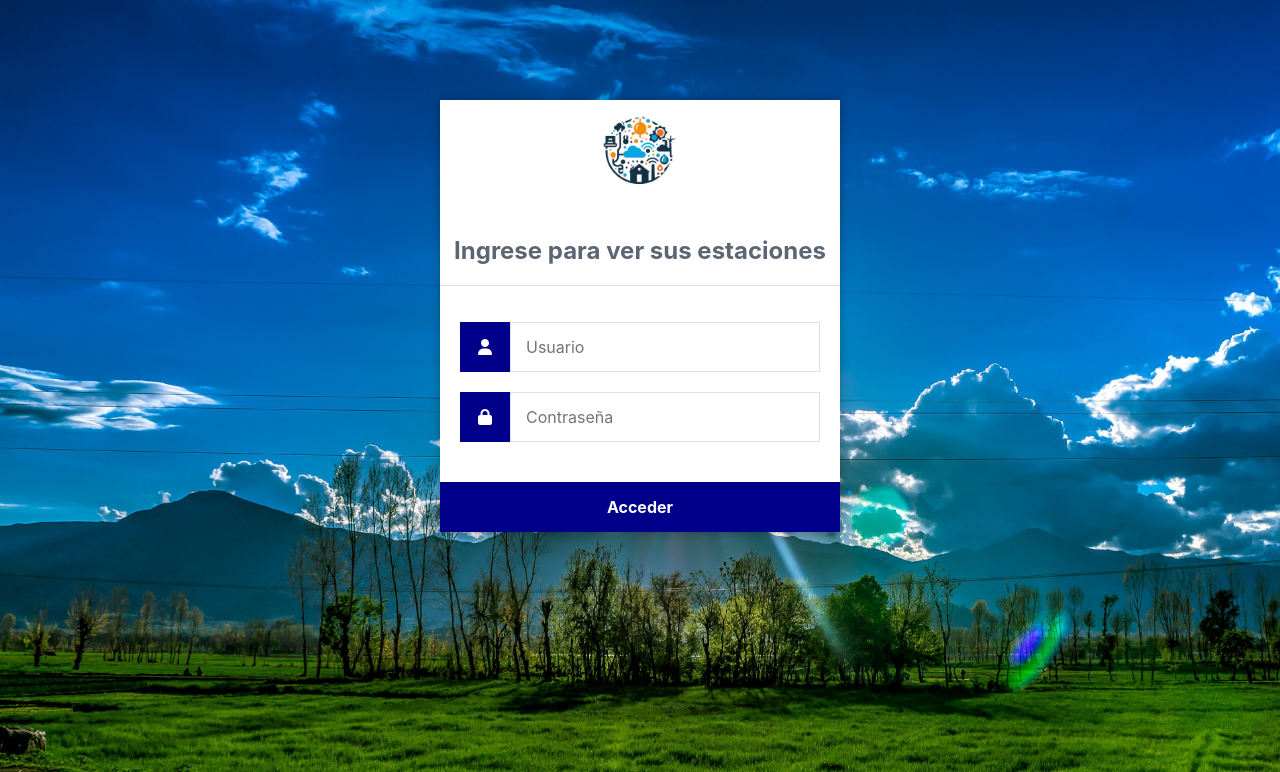
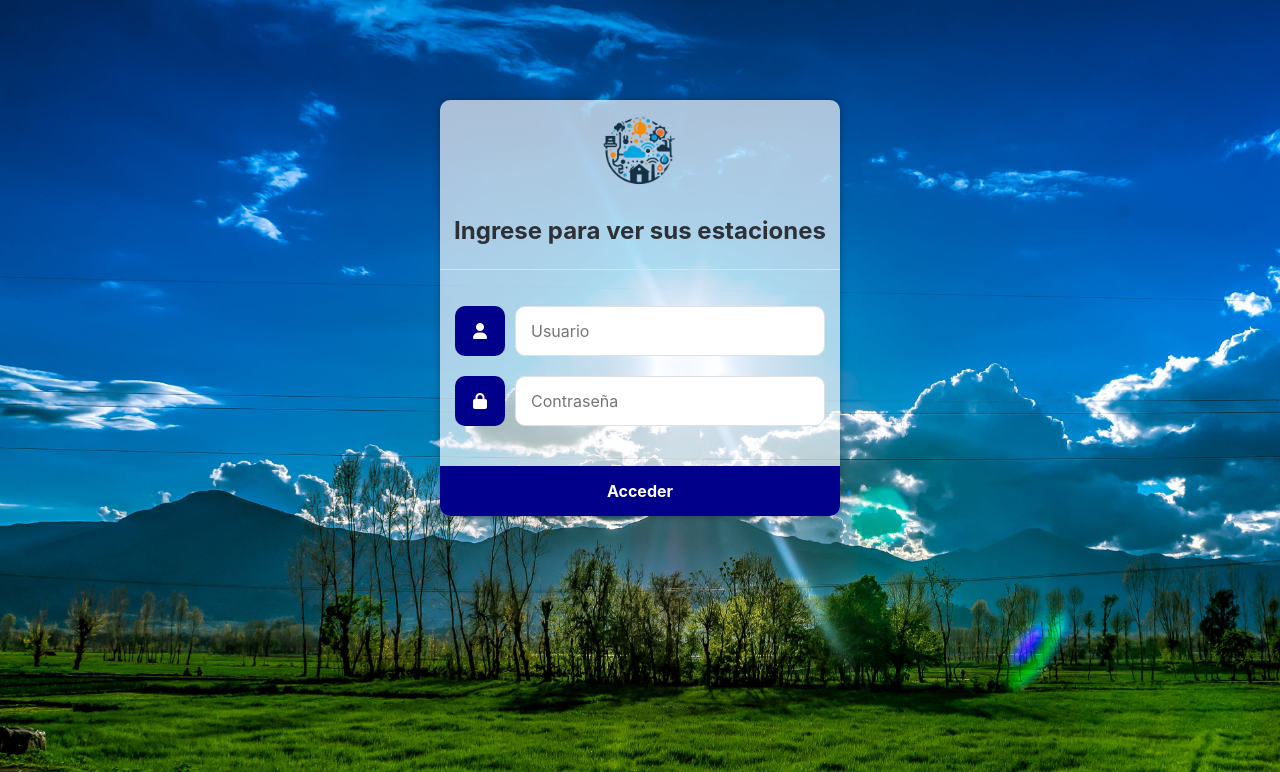
Before and after one commit to MartinLautaroGimenez/estacion-meteorologica-web, a PHP site: page / in a window 1280 px wide. Shown: the top 772 px of the page. Run offline with PHP 8.4, Linux system fonts and the light colour scheme; some libraries are stand-ins or nearby versions.

Commit message:
Se registraron cambios de apariencia

```diff
--- a/styles_login.css
+++ b/styles_login.css
@@ -7,8 +7,7 @@
 }
 
 body {
-    background-image: url('assets/background-login.png') !important;
-    background-color: #fc7d1c !important;
+    background-image: url(https://99designs-blog.imgix.net/blog/wp-content/uploads/2018/12/Gradient_builder_2.jpg?auto=format&q=60&w=1815&h=1200&fit=crop&crop=faces) !important;
     background-size: cover;
     background-repeat: no-repeat;
     background-attachment: fixed;
@@ -20,16 +19,17 @@ body {
 
 .login {
     width: 400px;
-    background-color: #ffffff;
+    background-color: #ffffffab;
     box-shadow: 0 0 9px 0 rgba(0, 0, 0, 0.3);
     margin: 100px auto;
+    border-radius: 10px;
 }
 
 .login h1 {
     text-align: center;
-    color: #5b6574;
+    color: #2d3137;
     font-size: 24px;
-    padding: 20px 0 20px 0;
+    padding: 0px 0 24px 0;
     border-bottom: 1px solid #dee0e4;
 }
 
@@ -48,6 +48,7 @@ body {
     height: 50px;
     background-color: darkblue;
     color: #ffffff;
+    border-radius: 10px;
 }
 
 .login form input[type="password"],
@@ -56,7 +57,9 @@ body {
     height: 50px;
     border: 1px solid #dee0e4;
     margin-bottom: 20px;
+    margin-left: 10px;
     padding: 0 15px;
+    border-radius: 10px;
 }
 
 .login form input[type="submit"] {
@@ -69,6 +72,7 @@ body {
     font-weight: bold;
     color: #ffffff;
     transition: background-color 0.2s;
+    border-radius: 0px 0px 10px 10px;
 }
 
 .login form input[type="submit"]:hover {
```
